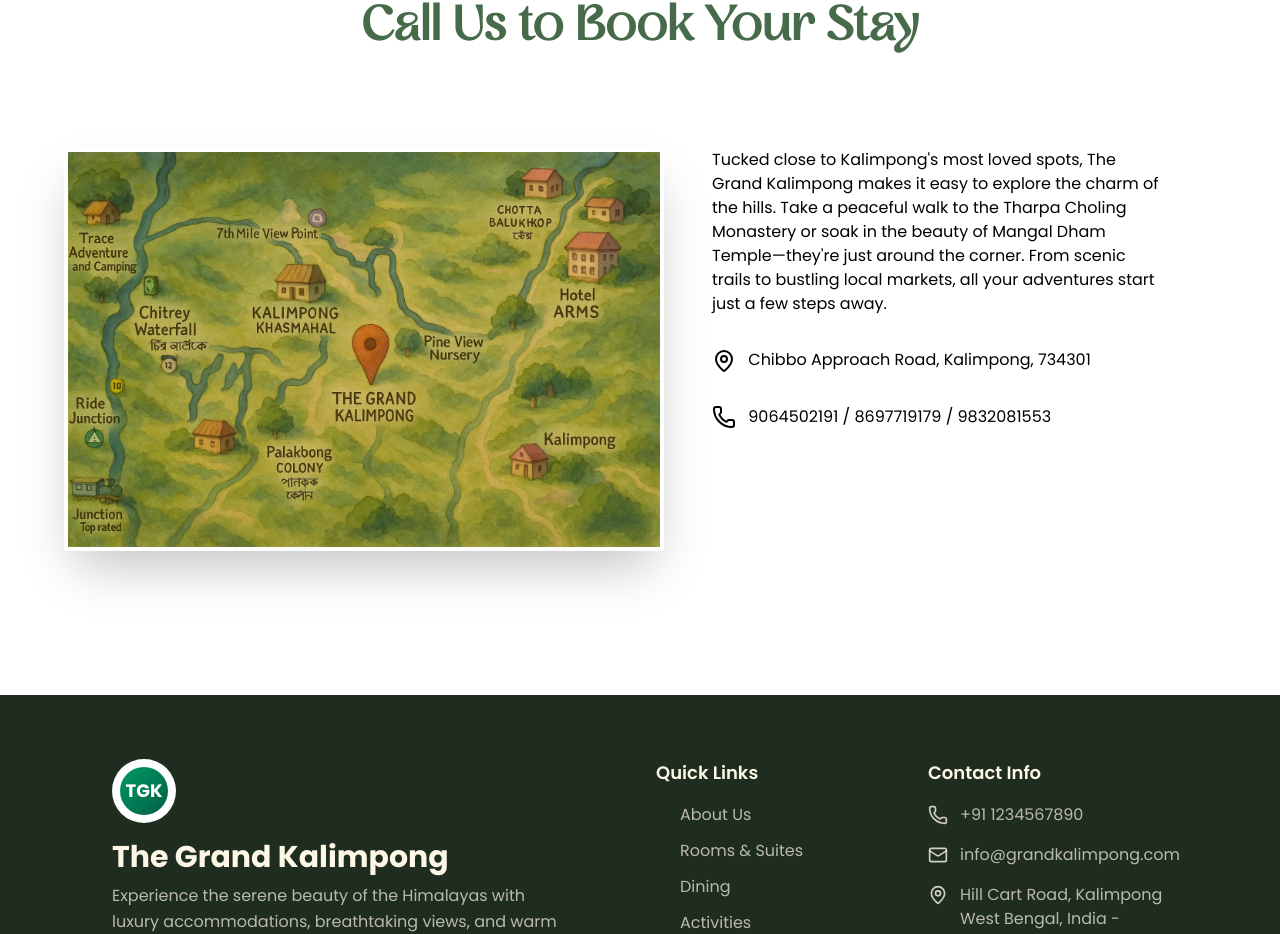
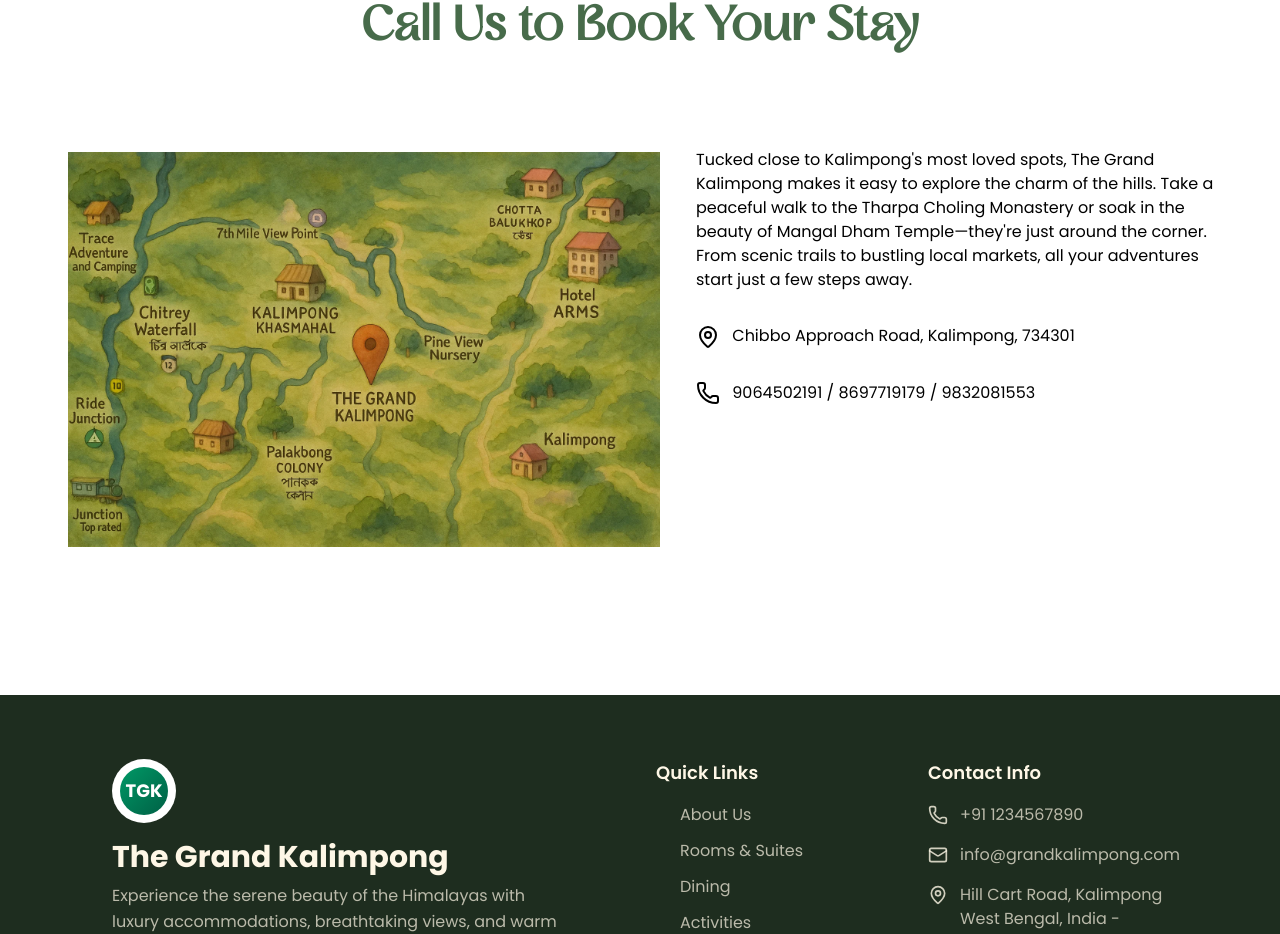
Before and after one commit to thegrandkalimpong/thegrandkpg, a Next.js app: page /our-hotel in a window 1280 px wide. Shown: the part 1776-2710 px from the top of the page. Built offline with nearby package versions, Linux system fonts and the light colour scheme.

Commit message:
fix: enhance layout spacing and remove shadow from map image

```diff
--- a/src/app/(main)/our-hotel/page.tsx
+++ b/src/app/(main)/our-hotel/page.tsx
@@ -153,9 +153,9 @@
                 <h1 className="font-mageline text-moss-light mb-24 text-center text-5xl font-semibold">
                     Call Us to Book Your Stay
                 </h1>
-                <div className="flex flex-col md:flex-row">
+                <div className="flex flex-col gap-8 md:flex-row">
                     <Map />
-                    <div className="px-12">
+                    <div className="">
                         <p>
                             Tucked close to Kalimpong&apos;s most loved spots,
                             The Grand Kalimpong makes it easy to explore the
--- a/src/components/Map.tsx
+++ b/src/components/Map.tsx
@@ -9,7 +9,7 @@
             width={600}
             height={400}
             alt={"Map"}
-            className="basis-1/2 cursor-pointer rounded-sm border-4 border-white shadow-2xl"
+            className="basis-1/2 cursor-pointer rounded-sm border-4 border-white"
             priority
             onClick={() => {
                 window.open(
```
